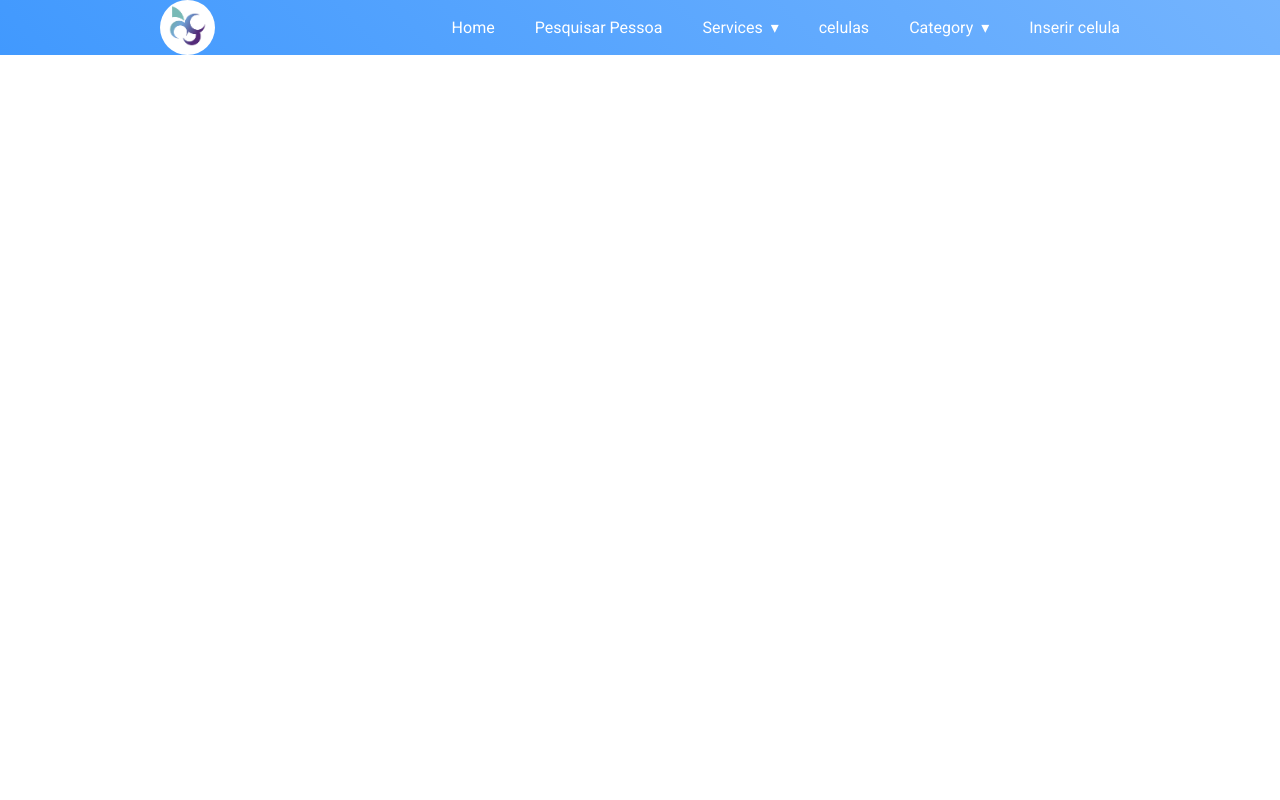
After one commit to gabrielsaimo/vidudi, a PHP site: page /form/navibar.php in a window 1280 px wide. The commit adds this page. Run offline with PHP 8.4, Linux system fonts and the light colour scheme.

Commit message:
mudando escopo

```diff
--- /dev/null
+++ b/css/navibar.css
@@ -0,0 +1,151 @@
+@import url('https://fonts.googleapis.com/css?family=Roboto');
+body{
+    margin: 0;
+     padding: 0;
+     font-family: 'Roboto', sans-serif;
+}
+ .navigation {
+     height: 55px;
+     background: linear-gradient(45deg, #4199fe, #74b4fe);
+}
+ .brand {
+     position: absolute;
+     padding-left: 20px;
+     float: left;
+     line-height: 55px;
+     text-transform: uppercase;
+     font-size: 1.4em;
+}
+ .brand a, .brand a:visited {
+     color: #ffffff;
+     text-decoration: none;
+}
+ .nav-container {
+     max-width: 1000px;
+     margin: 0 auto;
+}
+ nav {
+     float: right;
+}
+ nav ul {
+     list-style: none;
+     margin: 0;
+     padding: 0;
+}
+ nav ul li {
+     float: left;
+     position: relative;
+}
+ nav ul li a,nav ul li a:visited {
+     display: block;
+     padding: 0 20px;
+     line-height: 55px;
+     color: #fff;
+     background: #262626 ;
+     text-decoration: none;
+}
+ nav ul li a{
+     background: transparent;
+     color: #FFF;
+}
+ nav ul li a:hover, nav ul li a:visited:hover {
+     background: #2581DC;
+     color: #ffffff;
+}
+ .navbar-dropdown li a{
+     background: #2581DC;
+}
+ nav ul li a:not(:only-child):after, nav ul li a:visited:not(:only-child):after {
+     padding-left: 4px;
+     content: ' \025BE';
+}
+ nav ul li ul li {
+     min-width: 190px;
+}
+ nav ul li ul li a {
+     padding: 15px;
+     line-height: 20px;
+}
+ .navbar-dropdown {
+     position: absolute;
+     display: none;
+     z-index: 1;
+     background: #fff;
+     box-shadow: 0 0 35px 0 rgba(0,0,0,0.25);
+}
+/* Mobile navigation */
+ .nav-mobile {
+     display: none;
+     position: absolute;
+     top: 0;
+     right: 0;
+     background: transparent;
+     height: 55px;
+     width: 70px;
+}
+ @media only screen and (max-width: 800px) {
+     .nav-mobile {
+         display: block;
+    }
+     nav {
+         width: 100%;
+         padding: 55px 0 15px;
+    }
+     nav ul {
+         display: none;
+    }
+     nav ul li {
+         float: none;
+    }
+     nav ul li a {
+         padding: 15px;
+         line-height: 20px;
+         background: #262626;
+    }
+     nav ul li ul li a {
+         padding-left: 30px;
+    }
+     .navbar-dropdown {
+         position: static;
+}
+ @media screen and (min-width:800px) {
+     .nav-list {
+         display: block !important;
+    }
+}
+ #navbar-toggle {
+     position: absolute;
+     left: 18px;
+     top: 15px;
+     cursor: pointer;
+     padding: 10px 35px 16px 0px;
+}
+ #navbar-toggle span, #navbar-toggle span:before, #navbar-toggle span:after {
+     cursor: pointer;
+     border-radius: 1px;
+     height: 3px;
+     width: 30px;
+     background: #ffffff;
+     position: absolute;
+     display: block;
+     content: '';
+     transition: all 300ms ease-in-out;
+}
+ #navbar-toggle span:before {
+     top: -10px;
+}
+ #navbar-toggle span:after {
+     bottom: -10px;
+}
+ #navbar-toggle.active span {
+     background-color: transparent;
+}
+ #navbar-toggle.active span:before, #navbar-toggle.active span:after {
+     top: 0;
+}
+ #navbar-toggle.active span:before {
+     transform: rotate(45deg);
+}
+ #navbar-toggle.active span:after {
+     transform: rotate(-45deg);
+}
--- /dev/null
+++ b/form/navibar.php
@@ -0,0 +1,87 @@
+<?
+
+/*
+$login_cookie = $_COOKIE['login'];
+$banco = abrirBanco();
+$q1 = $banco->query("SELECT u.*,p.id,p.idemcargo,p.idrede from usuario u join pessoa p on (u.idusuario = p.idusuario)where u.idusuario =".$idusuario_cookie);
+$row = mysqli_fetch_array($q1);*/
+?>
+<link rel="stylesheet" type="text/css" href="../css/navibar.css">
+<section class="navigation">
+    <div class="nav-container">
+      <div class="brand">
+        <a href="index.php"> <img src="../img/logovid.jpg" class="imagem"  style="width: 55px !important; border-radius: 50%;"/></a>
+      </div>
+      <nav>
+        <div class="nav-mobile"><a id="navbar-toggle" href="#!"><span></span></a></div>
+        <ul class="nav-list">
+          <li>
+            <a href="index.php">Home</a>
+          </li>
+          <li>
+          <a  href="?_modulo=pessoa&_colunas[]=nome&_colunas[]=sexo&_colunas[]=emcargo&_colunas[]=rede&_colunas[]=criadoem&_colunas[]=alteradoem&_pk=idpessoa">Pesquisar Pessoa</a>
+          </li>
+          <li>
+            <a href="#!">Services</a>
+            <ul class="navbar-dropdown">
+              <li>
+                <a href="#!">Sass</a>
+              </li>
+              <li>
+                <a href="#!">Less</a>
+              </li>
+              <li>
+                <a href="#!">Stylus</a>
+              </li>
+            </ul>
+          </li>
+          <li>
+          <a  href="?_modulo=celula&_colunas[]=id&_colunas[]=celula&_colunas[]=endereco&_colunas[]=dia&_colunas[]=hora&_colunas[]=lider&_colunas[]=multiplicou">celulas</a>
+          </li>
+          <li>
+            <a href="#!">Category</a>
+            <ul class="navbar-dropdown">
+              <li>
+                <a href="#!">Sass</a>
+              </li>
+              <li>
+                <a href="#!">Less</a>
+              </li>
+              <li>
+                <a href="#!">Stylus</a>
+              </li>
+            </ul>
+          </li>
+          <li>
+          <a href="?_modulo=celula&_acao=r">Inserir celula</a>
+          </li>
+        </ul>
+      </nav>
+    </div>
+  </section>
+  <script>
+      // Open close dropdown on click
+$("li.dropdown").click(function(){
+	if($(this).hasClass("open")) {
+		$(this).find(".dropdown-menu").slideUp("fast");
+		$(this).removeClass("open");
+	}
+	else {
+		$(this).find(".dropdown-menu").slideDown("fast");
+		$(this).toggleClass("open");
+	}
+});
+
+// Close dropdown on mouseleave
+$("li.dropdown").mouseleave(function(){
+	$(this).find(".dropdown-menu").slideUp("fast");
+	$(this).removeClass("open");
+});
+
+// Navbar toggle
+$(".navbar-toggle").click(function(){
+	$(".navbar-collapse").toggleClass("collapse").slideToggle("fast");
+});
+
+
+  </script>
```
Also changed, not shown: form/index.php (+10 -2 lines).
